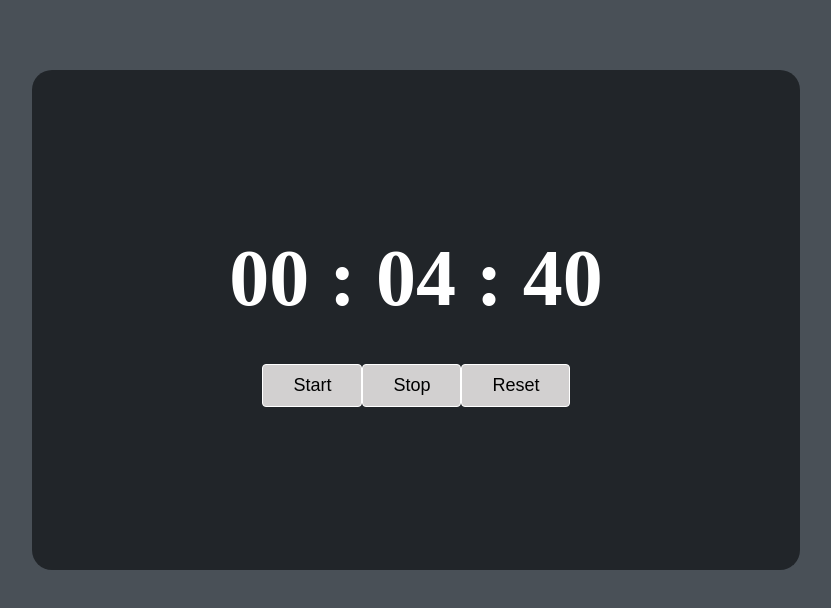
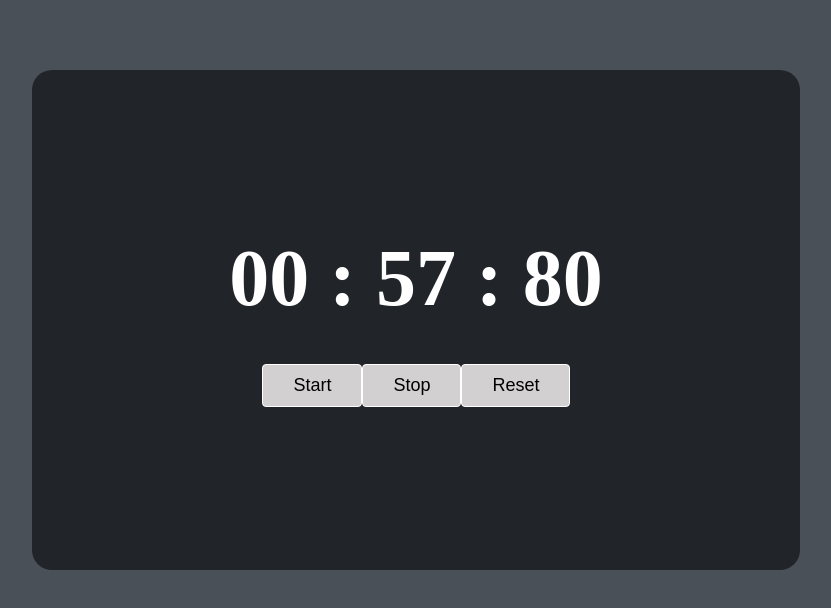
Before and after one commit to coder-sumit/stopwatch, a plain HTML site: page index.html in a window 1280 px wide. Both pictures are taken after a click on the button "Start". Shown: the whole page, without its empty margins (224-1055 px from the left). Drawn offline with Linux system fonts and the light colour scheme.

Commit message:
change point setting and rename functions

```diff
--- a/app.js
+++ b/app.js
@@ -2,32 +2,30 @@
 let st_btn = document.getElementById('start');
 let stp_btn = document.getElementById('stop');
 let rst_btn = document.getElementById('reset');
-let sec = document.getElementById('second');
+let pt = document.getElementById('points');
+let sec = document.getElementById('seconds');
 let min = document.getElementById('minute');
-let hour = document.getElementById('hour');
 
-let sec_val = 0, min_val=0, hour_val=0;
+let pt_val = 0, sec_val=55, min_val=59;
 
 
 let id = null;
 // reset function
 function reset(){
   stop();
+  pt_val = 0;
   sec_val = 0;
   min_val = 0;
-  hour_val = 0;
 
-  sec.innerText = '00';
+  pt.innerText = '00';
+  sec.innerText = '00 : ';
   min.innerText = '00 : ';
-  hour.innerText = '00 : ';
 
 }
-
-
-function increse_minute(){
+// start functionality
+function increse_min(){
     min_val += 1;
     if(min_val > 59){
-     increse_hour();
       min_val = 0;
     min.innerText = '00 : ';
     }else if(min_val > 9){
@@ -37,29 +35,32 @@ function increse_minute(){
     }
 }
 
-function increse_hour(){
-    hour_val += 1;
-    if(hour_val > 59){
-      increse_hour();
-      hour_val = 0;
-      min.innerText = '00 : ';
-    }else if(hour_val > 9){
-        hour.innerText = `${min_val} : `;
+
+function increse_sec(){
+    sec_val += 1;
+   if(sec_val > 59){
+     increse_min();
+     sec_val = 0;
+     sec.innerText = '00 : ';
+   }else if(sec_val > 9){
+       sec.innerText = `${sec_val} : `;
    }else{
-        hour.innerText = `0${hour_val} : ` ;
+       sec.innerText = `0${sec_val} : ` ;
    }
 }
+
+
 function update_time(){
-   sec_val += 1;
-   if(sec_val > 59){
-       increse_minute();
-       sec_val = 0;
-       sec.innerText = '00';
+   pt_val += 1;
+   if(pt_val > 99){
+       increse_sec();
+       pt_val = 0;
+       pt.innerText = '00';
 
-   }else if(sec_val > 9){
-       sec.innerText = sec_val;
+   }else if(pt_val > 9){
+       pt.innerText = pt_val;
    }else{
-       sec.innerText = `0${sec_val}`;
+       pt.innerText = `0${pt_val}`;
    }
 }
 function start(){
@@ -69,6 +70,8 @@ if(id != null){
 }
 id = setInterval(update_time, 10);
 }
+
+// stop function
 
 function stop(){
    clearInterval(id);
--- a/index.html
+++ b/index.html
@@ -11,9 +11,9 @@
 
     <div id="watch">
         <div class="timer">
-            <span id="hour">00 : </span>
             <span id="minute">00 : </span>
-            <span id="second">00</span>
+            <span id="seconds">00 : </span>
+            <span id="points">00</span>
         </div>
 
         <div id="btns">
```
Also changed, not shown: styles.css (line endings or trailing spaces). Lines whose indentation alone changed are shown as unchanged.
